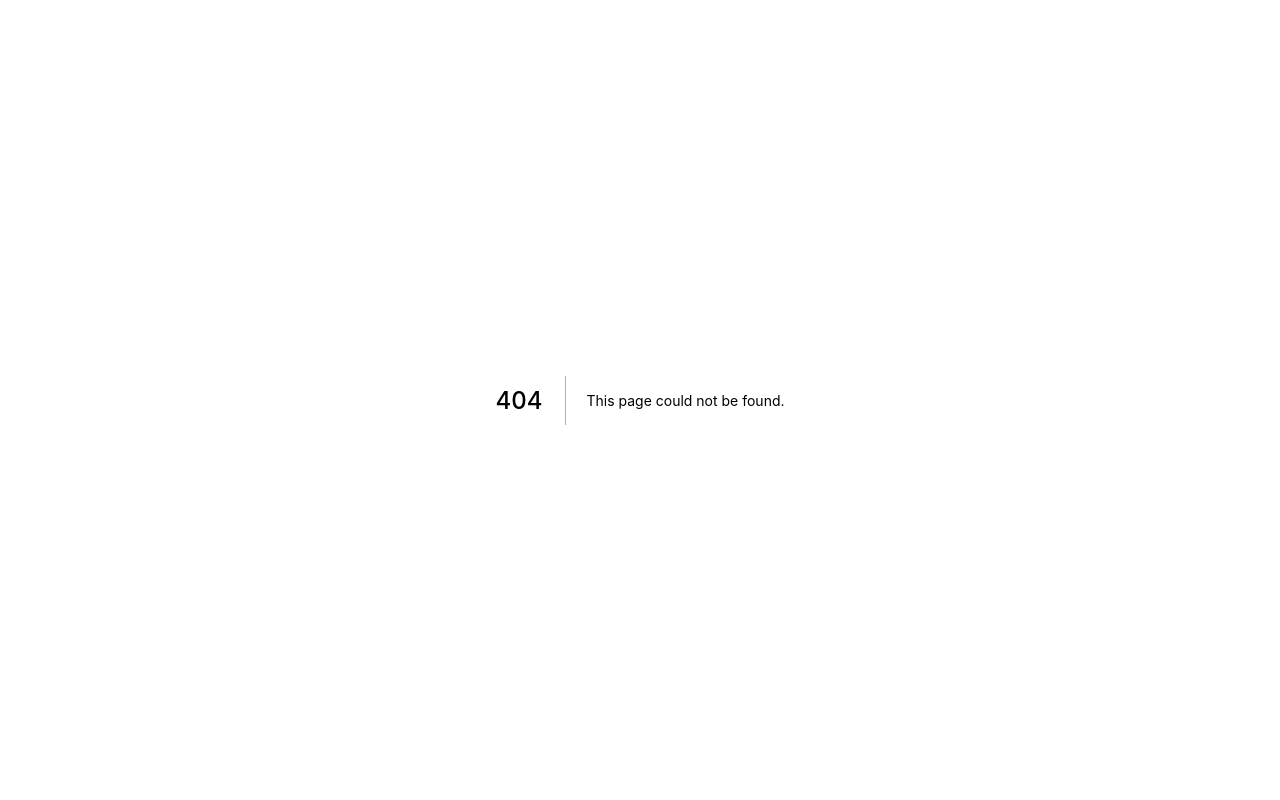
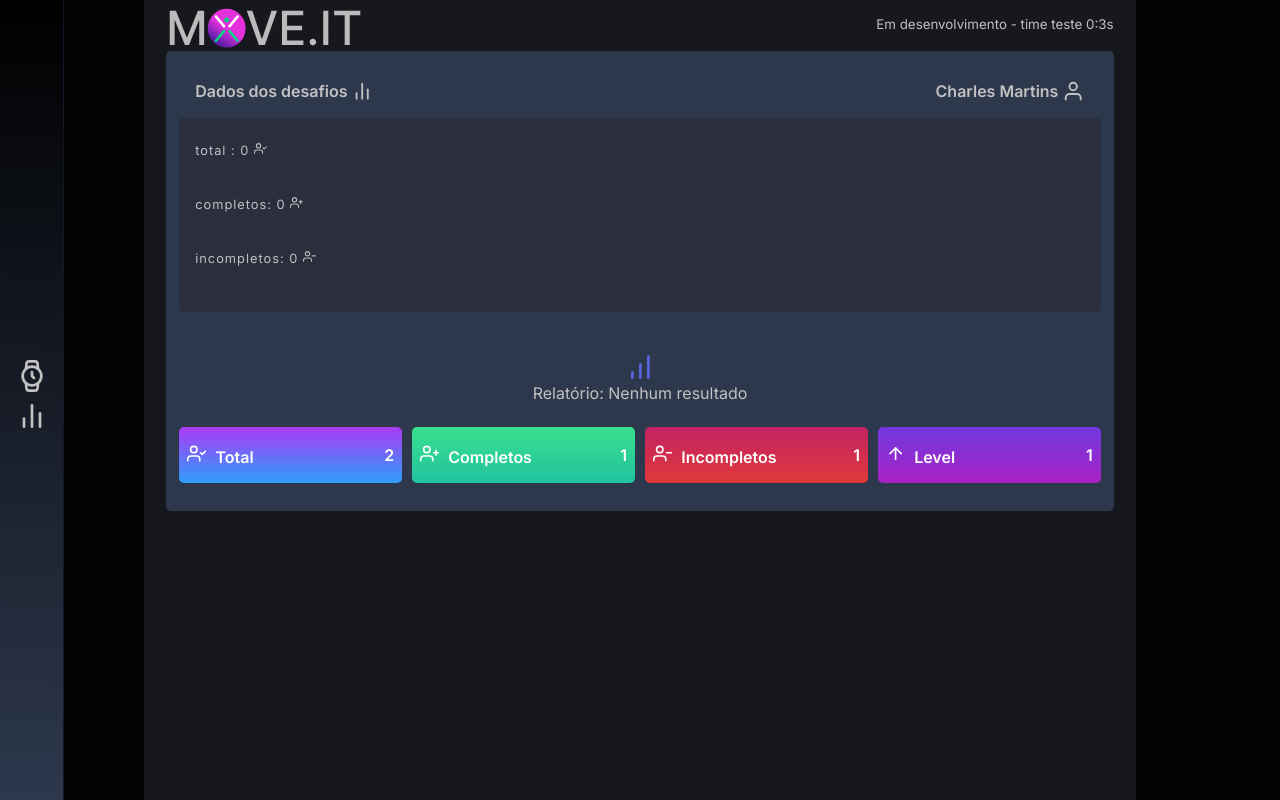
Before and after one commit to charles-mrt/nlw4-move.it, a Next.js app: page /user-graph in a window 1280 px wide. Before the commit this address had no page. Built offline with nearby package versions, Linux system fonts and the light colour scheme.

Commit message:
created chart page

```diff
--- /dev/null
+++ b/src/pages/user-graph.tsx
@@ -0,0 +1,49 @@
+import { GetServerSideProps } from 'next';
+
+import { ChallengesProvider } from '../contexts/ChallengesContext';
+import { CreatesChartChallenge } from "../components/ChartChallenge";
+
+
+interface HomeProps {
+   level: number,
+   currentExperience: number,
+   challengesCompleted: number,
+   challengesFailed: number,
+   totalChallenge:number
+ }
+
+ export default function userGraphData(props) {
+
+
+   return (
+      <ChallengesProvider
+      level={props.level}
+      currentExperience={props.currentExperience}
+      challengesCompleted={props.challengesCompleted}
+      challengesFailed={props.challengesFailed}
+      totalChallenge={props.totalChallenge}
+    >
+       <div>
+          <CreatesChartChallenge />
+       </div>
+
+    </ChallengesProvider>
+   )
+}
+
+/* get cookies to be used in the component */
+
+export const getServerSideProps: GetServerSideProps = async (ctx) => {
+
+   const { level, currentExperience, challengesCompleted, challengesFailed} = ctx.req.cookies
+
+   return {
+     props: {
+       level: Number(level),
+       currentExperience: Number(currentExperience),
+       challengesCompleted: Number(challengesCompleted),
+       challengesFailed: Number(challengesFailed),
+       totalChallenge: Number(challengesFailed)
+     }
+   }
+ }
```
